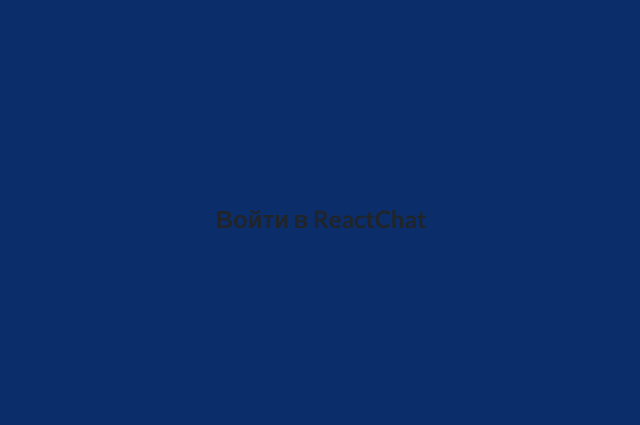
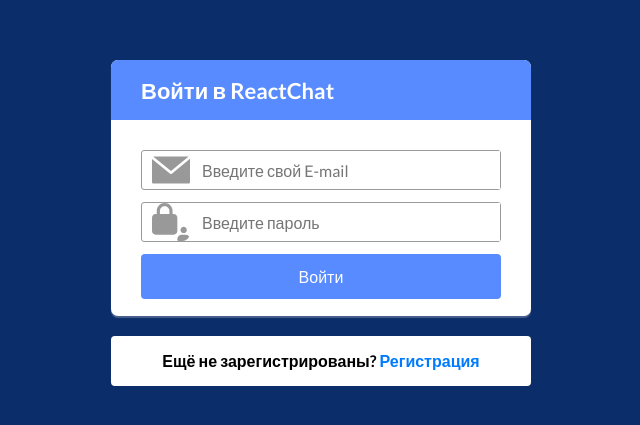
Before and after one commit to Deokti/react-realtime-chat-app, a React (Create React App) app: page /login-page in a window 1280 px wide. Shown: the part 177-602 px from the top of the page, without its empty margins (319-959 px from the left). Built offline with nearby package versions, Linux system fonts and the light colour scheme.

Commit message:
Добавил форму логина, перенёс одинаковые стили в один файл.

```diff
--- /dev/null
+++ b/src/components/authentication/form.scss
@@ -0,0 +1,54 @@
+.form-auth {
+  border-radius: 7px;
+  background: #fff;
+  box-shadow: 0 2px 1px rgba(255, 253, 253, 0.25);
+  &__header {
+    display: flex;
+    align-items: center;
+    padding: 0 30px;
+
+    background: #578BFF;
+    border-radius: 7px 7px 0 0;
+    height: 60px;
+  }
+  &__title {
+    color: #fff;
+    font-weight: 700;
+    font-size: 22px;
+    margin-bottom: 0;
+  }
+  &__container {
+    padding-top: 30px;
+    padding-left: 30px;
+    padding-right: 30px;
+  }
+}
+
+.auth {
+  box-shadow: 0 2px 1px rgba(255, 253, 253, 0.25);
+  &-redirect {
+    display: flex;
+    justify-content: center;
+    align-items: center;
+
+    margin-top: 20px;
+    width: 100%;
+    height: 50px;
+    background: #fff;
+    border-radius: 4px;
+
+    &__text {
+      font-size: 16px;
+      font-weight: 700;
+      margin-bottom: 0;
+      color: #000000;
+    }
+  }
+}
+
+.button-auth-form {
+  width: 100%;
+  height: 45px;
+  font-size: 16px;
+  color: #fff;
+}
--- a/src/components/authentication/login/login.scss
+++ b/src/components/authentication/login/login.scss
@@ -0,0 +1,6 @@
+.login {
+  &-form {
+    height: 256px;
+    width: 420px;
+  }
+}
--- a/src/components/authentication/login/login.tsx
+++ b/src/components/authentication/login/login.tsx
@@ -1,16 +1,36 @@
 import React from 'react';
+import Input from "../../input";
+
+import mainIcon from "../../../assets/icon/mail.svg";
+import passwordIcon from "../../../assets/icon/password.svg";
+
+import { Link } from "react-router-dom";
+
+import './login.scss';
+import '../form.scss';
 
 const Login: React.FC = () => {
   return (
-    <section className="login">
-      <form className="login-form">
-        <div className="login-form__header">
-          <h2 className="login-form__title">Войти в ReactChat</h2>
+    <section className="login all-page">
+      <form className="form-auth login-form">
+        <div className="form-auth__header login-form__header">
+          <h2 className="form-auth__title login-form__title">Войти в ReactChat</h2>
         </div>
 
+        <div className="form-auth__container login-form__container">
+          <div className="login-form__content">
+            <Input icon={mainIcon} placeholder="Введите свой E-mail" name="email" type="email" />
+            <Input icon={passwordIcon} placeholder="Введите пароль" name="password" type="password" />
+          </div>
+          <button className="button button-auth-form">Войти</button>
+        </div>
+      </form>
 
-
-      </form>
+      <div className="auth-redirect">
+        <p className="auth-redirect__text">
+          Ещё не зарегистрированы? <Link to="/registration-page">Регистрация</Link>
+        </p>
+      </div>
     </section>
   )
 };
--- a/src/components/authentication/register/register-logic.tsx
+++ b/src/components/authentication/register/register-logic.tsx
@@ -3,8 +3,6 @@
 
 import firebase from "../../../firebase";
 import md5 from "md5";
-
-import './register.scss';
 
 export type TypeUserRegister = {
   username: string,
--- a/src/components/authentication/register/register-template.tsx
+++ b/src/components/authentication/register/register-template.tsx
@@ -1,11 +1,16 @@
 import React from "react";
 import Input from "../../input";
+
 import userIcon from "../../../assets/icon/user.svg";
 import mainIcon from "../../../assets/icon/mail.svg";
 import passwordIcon from "../../../assets/icon/password.svg";
 import passwordRepeatIcon from "../../../assets/icon/password-repeat.svg";
+
 import { Link } from "react-router-dom";
 import { TypeUserRegister } from "./register-logic";
+
+import './register.scss';
+import '../form.scss';
 
 type TypeUserRegisterTemplate = {
   userRegistration: TypeUserRegister,
@@ -23,12 +28,12 @@
   }: TypeUserRegisterTemplate) => {
   return (
     <section className="register all-page">
-      <form className='register-form' onSubmit={onHandlerSubmit}>
-        <div className="register-form__header">
-          <h2 className="register-form__title">Регистрация для ReactChat</h2>
+      <form className='form-auth register-form' onSubmit={onHandlerSubmit}>
+        <div className="form-auth__header register-form__header">
+          <h2 className="form-auth__title register-form__title">Регистрация для ReactChat</h2>
         </div>
 
-        <div className="register-form__container">
+        <div className="form-auth__container register-form__container">
           <div className="register-form__content">
             <Input
               icon={userIcon}
@@ -66,7 +71,7 @@
               className={`${addErrorClassForInput(isValidFormError, 'заполнены')} ${addErrorClassForInput(isValidFormError, 'парол')}`}
               onChange={onHandlerChange} />
           </div>
-          <button className="button button-register-form" disabled={disable}>Зарегистрироваться</button>
+          <button className="button button-auth-form" disabled={disable}>Зарегистрироваться</button>
         </div>
       </form>
 
@@ -76,8 +81,8 @@
         </div>
       )}
 
-      <div className="register-redirect">
-        <p className="register-redirect__text">
+      <div className="auth-redirect">
+        <p className="auth-redirect__text">
           Уже зарегистрированы? <Link to="/login-page">Войти</Link>
         </p>
       </div>
--- a/src/components/authentication/register/register.scss
+++ b/src/components/authentication/register/register.scss
@@ -4,47 +4,7 @@
   &-form {
     width: 100%;
     min-height: 360px;
-    background: #fff;
-    border-radius: 7px;
-    box-shadow: 0 2px 4px rgba(255, 255, 255, 0.25);
     padding-bottom: 20px;
-    &__header {
-      display: flex;
-      align-items: center;
-      padding: 0 30px;
-
-      background: #578BFF;
-      border-radius: 7px 7px 0 0;
-      height: 60px;
-    }
-    &__title {
-      color: #fff;
-      font-weight: 700;
-      font-size: 22px;
-      margin-bottom: 0;
-    }
-    &__container {
-      padding-top: 30px;
-      padding-left: 30px;
-      padding-right: 30px;
-    }
-  }
-  &-redirect {
-    display: flex;
-    justify-content: center;
-    align-items: center;
-
-    margin-top: 20px;
-    width: 100%;
-    height: 50px;
-    background: #fff;
-    border-radius: 4px;
-    &__text {
-      font-size: 16px;
-      font-weight: 700;
-      margin-bottom: 0;
-      color: #000000;
-    }
   }
   &-error {
     display: flex;
@@ -64,10 +24,3 @@
     }
   }
 }
-
-.button-register-form {
-  width: 100%;
-  height: 45px;
-  font-size: 16px;
-  color: #fff;
-}
```
